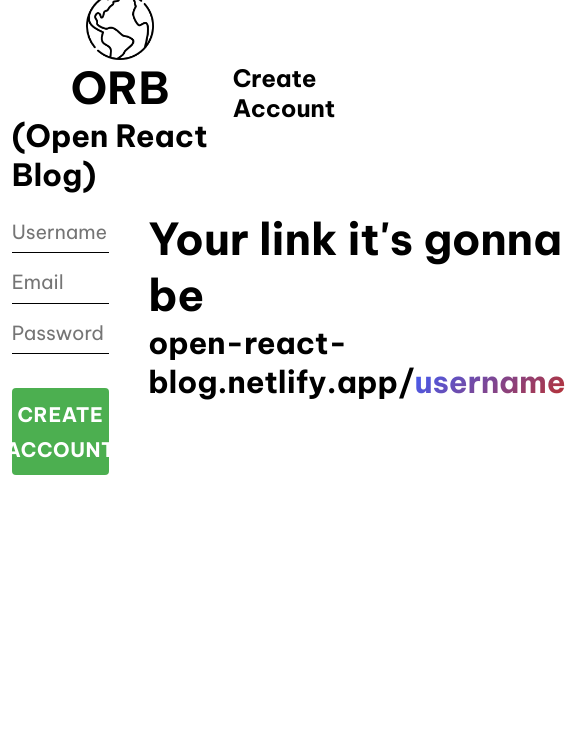
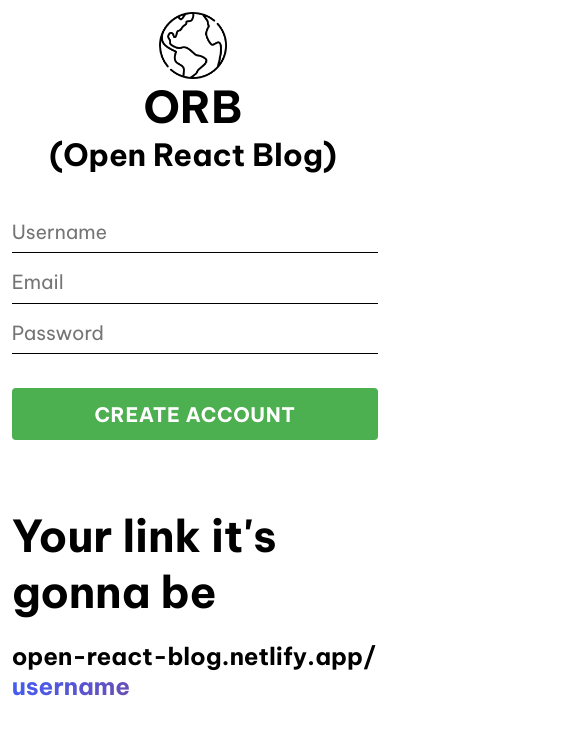
Before and after one commit to FranP-code/open-react-blog, a React (Create React App) app: page /create-account in a window 390 px wide. Shown: the top 734 px of the page, 566 px wide, since content can reach past the window. Built offline with nearby package versions, Linux system fonts and the light colour scheme; no server answers.

Commit message:
Create account page responsivesive desing done

```diff
--- /dev/null
+++ b/src/components/MainHeader/Header.css
@@ -0,0 +1,51 @@
+header {
+  display: flex;
+  justify-content: space-between;
+  align-items: center;
+  height: 15vh;
+}
+header .logo-container {
+  display: flex;
+  align-items: center;
+}
+header .logo-container * {
+  margin-right: 1vw;
+}
+header .logo-container img {
+  height: 8vh;
+}
+header .logo-container img:hover {
+  animation: rotateIcon 1.5s ease-out forwards;
+}
+@keyframes rotateIcon {
+  0% {
+    transform: rotate(0deg);
+    height: 8vh;
+  }
+  50% {
+    transform: rotate(360deg);
+    height: 8.5vh;
+  }
+  100% {
+    transform: rotate(360deg);
+    height: 8vh;
+  }
+}
+@media (max-width: 900px) {
+  header {
+    height: 30vh;
+    padding-top: 2vh;
+    justify-content: center;
+  }
+  header .logo-container {
+    flex-direction: column;
+  }
+}
+
+@media (max-width: 640px) {
+    header {
+        height: 20vh;
+    }
+}
+
+/*# sourceMappingURL=Header.css.map */
--- /dev/null
+++ b/src/components/MainHeader/Header.scss
@@ -0,0 +1,57 @@
+header {
+    display: flex;
+    justify-content: space-between;
+    align-items: center;
+
+    height: 15vh;
+
+    .logo-container {
+
+        display: flex;
+        align-items: center;
+
+        * {
+
+            margin-right: 1vw;
+        }
+        img {
+
+            height: 8vh;
+
+            &:hover{
+
+                animation: rotateIcon 1.5s ease-out forwards;
+            }
+
+            @keyframes rotateIcon {
+
+                0% {
+                    transform: rotate(0deg);
+                    height: 8vh;
+                }
+
+                50% {
+                    transform: rotate(360deg);
+                    height: 8.5vh;
+                }
+
+                100% {
+                    transform: rotate(360deg);
+                    height: 8vh;
+                }
+            }
+        }
+    }
+
+    @media (max-width: 640px) {
+
+        height: 20vh;
+        padding-top: 2vh;
+        justify-content: center;
+
+        .logo-container {
+
+            flex-direction: column;
+        }
+    }
+}
--- a/src/components/MainHeader/MainHeader.jsx
+++ b/src/components/MainHeader/MainHeader.jsx
@@ -5,69 +5,71 @@
 import TitleOne from '../Titles/TitleOne'
 import TitleTwo from '../Titles/TitleTwo'
 
+import './Header.css'
+
 const MainHeader = (props) => {
 
-    const HeaderStyles = styled.header`
+    // const HeaderStyles = styled.header`
 
-        display: flex;
-        justify-content: space-between;
-        align-items: center;
+    //     display: flex;
+    //     justify-content: space-between;
+    //     align-items: center;
 
-        height: 15vh;
+    //     height: 15vh;
 
-        .logo-container {
+    //     .logo-container {
 
-            display: flex;
-            align-items: center;
+    //         display: flex;
+    //         align-items: center;
 
-            * {
+    //         * {
 
-                margin-right: 1vw;
-            }
-            img {
+    //             margin-right: 1vw;
+    //         }
+    //         img {
 
-                height: 8vh;
+    //             height: 8vh;
 
-                &:hover{
+    //             &:hover{
 
-                    animation: rotateIcon 1.5s ease-out forwards;
-                }
+    //                 animation: rotateIcon 1.5s ease-out forwards;
+    //             }
 
-                @keyframes rotateIcon {
+    //             @keyframes rotateIcon {
 
-                    0% {
-                        transform: rotate(0deg);
-                        height: 8vh;
-                    }
+    //                 0% {
+    //                     transform: rotate(0deg);
+    //                     height: 8vh;
+    //                 }
 
-                    50% {
-                        transform: rotate(360deg);
-                        height: 8.5vh;
-                    }
+    //                 50% {
+    //                     transform: rotate(360deg);
+    //                     height: 8.5vh;
+    //                 }
 
-                    100% {
-                        transform: rotate(360deg);
-                        height: 8vh;
-                    }
-                }
-            }
-        }
+    //                 100% {
+    //                     transform: rotate(360deg);
+    //                     height: 8vh;
+    //                 }
+    //             }
+    //         }
+    //     }
 
-        @media (max-width: 640px) {
+    //     @media (max-width: 640px) {
 
-            height: 20vh;
-            padding-top: 2vh;
-            justify-content: center;
+    //         height: 20vh;
+    //         padding-top: 2vh;
+    //         justify-content: center;
 
-            .logo-container {
+    //         .logo-container {
 
-                flex-direction: column;
-            }
-        }
-    `
+    //             flex-direction: column;
+    //         }
+    //     }
+    // `
 
     return (
-        <HeaderStyles>
+        <header>
             <div className="logo-container">
                 <img src={logo} alt="" />
                 {/* <h1>ORB</h1>
@@ -75,8 +77,8 @@
                 <TitleOne>ORB</TitleOne>
                 <TitleTwo>(Open React Blog)</TitleTwo>
             </div>
-            <h2>{props.additionalText}</h2>
-        </HeaderStyles>
+            <h2 className='additional-text'>{props.additionalText}</h2>
+        </header>
     )
 }
 
--- a/src/components/Pages/PageThree/PageThree.css
+++ b/src/components/Pages/PageThree/PageThree.css
@@ -32,5 +32,28 @@
 #page-three .flex-container .account-form form Button {
   margin-top: 3vh;
 }
+@media (max-width: 900px) {
+  #page-three header .additional-text {
+    position: absolute;
+    top: -20%;
+  }
+  #page-three .flex-container {
+    flex-direction: column;
+  }
+  #page-three .flex-container .account-form, #page-three .flex-container .account-form form {
+    width: 94vw !important;
+  }
+  #page-three .flex-container .link-preview {
+    margin-left: 0;
+    margin-top: 8vh;
+  }
+  #page-three .flex-container .link-preview .title-two {
+    margin-top: 2.5vh;
+    font-size: 18pt;
+    display: flex;
+    flex-direction: column;
+    word-break: break-all;
+  }
+}
 
 /*# sourceMappingURL=PageThree.css.map */
--- a/src/components/Pages/PageThree/PageThree.jsx
+++ b/src/components/Pages/PageThree/PageThree.jsx
@@ -34,31 +34,10 @@
 
         if (newUsername.includes(' ')) {
 
-            newUsername = newUsername.replace(' ', '-')
-            // const usernameTrimed = username.split(' ')
-            // console.log(usernameTrimed)
-            // console.log(typeof usernameTrimed)
-
-            // if (typeof username === 'object' && usernameTrimed.length > 1) {
-
-            //     let newUsername = ''
-
-            //     usernameTrimed.forEach((subString, index) => {
-
-            //         if (index === 0) {
-
-            //             newUsername = subString
-            //             return
-            //         }
-            //         newUsername = newUsername + '-' + subString
-            //     });
-
+            newUsername = newUsername.replace(/\s/g, '-') // :0 https://flaviocopes.com/how-to-replace-whitespace-javascript/
         }
 
         setUsername(newUsername)
-
-        // document.getElementById('username-input').focus()
-
 
     }, [displayUsername])
 
--- a/src/components/Pages/PageThree/PageThree.scss
+++ b/src/components/Pages/PageThree/PageThree.scss
@@ -1,4 +1,6 @@
-#page-three .flex-container {
+#page-three {
+
+    .flex-container {
 
         display: flex;
 
@@ -26,8 +28,8 @@
                 }
             }
         }
+        .account-form {
 
-    .account-form {
             form {
 
                 display: flex;
@@ -54,3 +56,34 @@
             }
         }
     }
+
+    @media (max-width: 900px) {
+        header {
+            .additional-text {
+                position: absolute;
+                top: -20%;
+            }
+        }
+        .flex-container {
+
+            flex-direction: column;
+
+            .account-form, .account-form form {
+                width: 94vw !important;
+            }
+
+            .link-preview {
+                margin-left: 0;
+                margin-top: 8vh;
+
+                .title-two {
+                    margin-top: 2.5vh;
+                    font-size: 18pt;
+                    display: flex;
+                    flex-direction: column;
+                    word-break: break-all;
+                }
+            }
+        }
+    }
+}
```
Also changed, not shown: 2 other files (tests, documents, lock files or other folders). Lines whose indentation alone changed are shown as unchanged.
